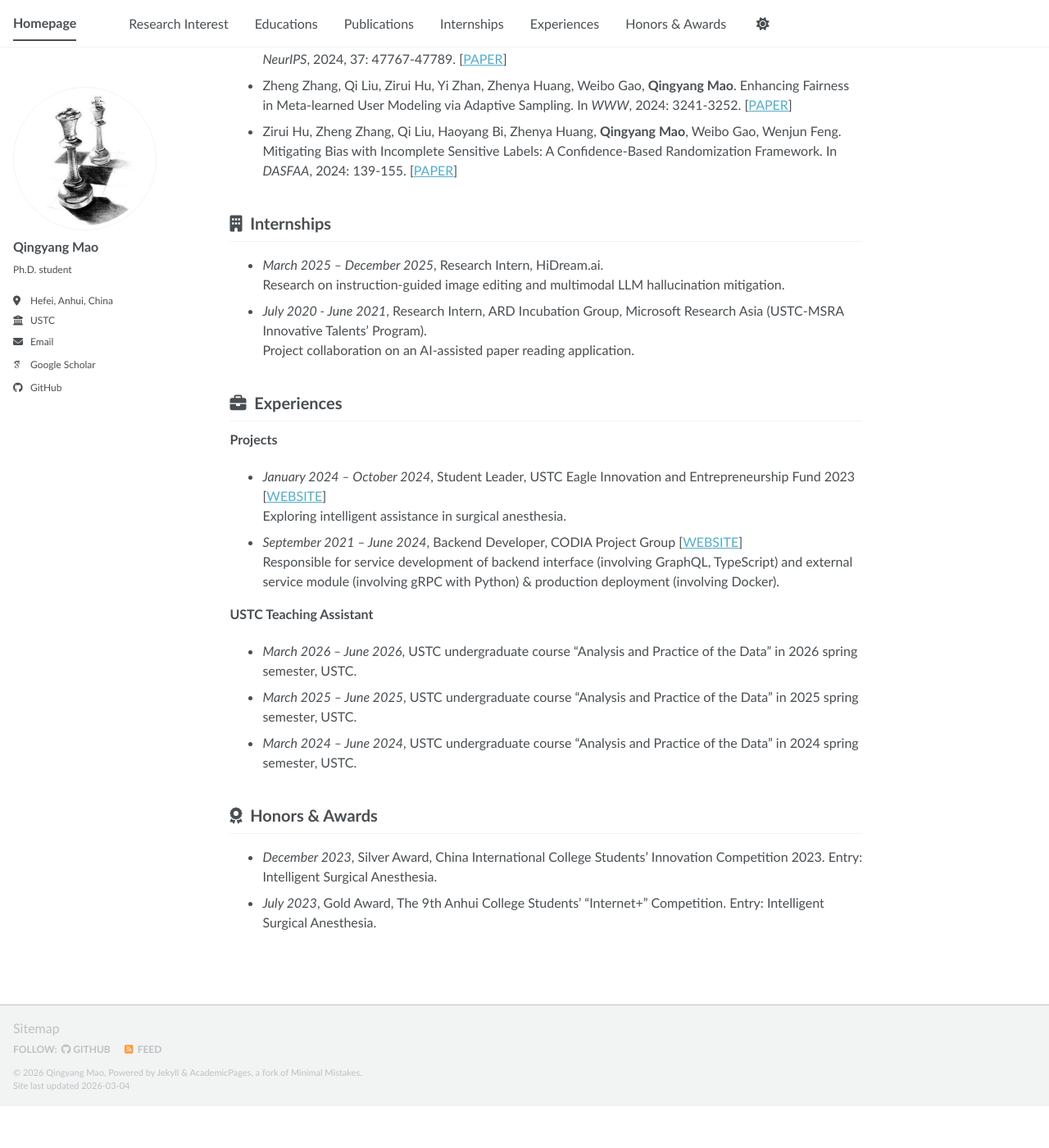
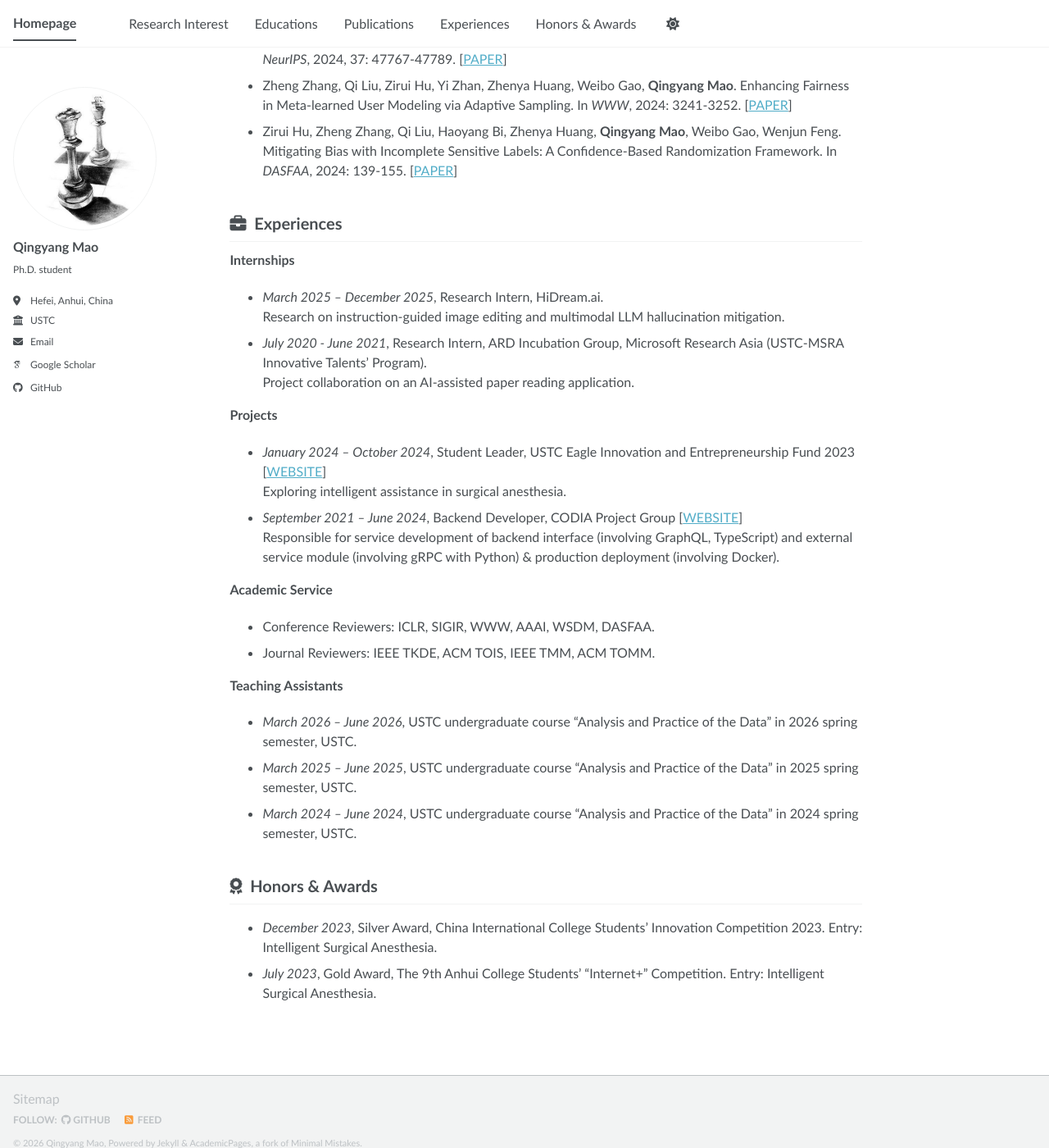
Before and after one commit to Double680/Double680.github.io, a Jekyll site: the page built from _pages/about.md, in a window 1280 px wide and 1400 px high, scrolled down 1736 px. Shown: the whole window at 82% size. Built offline with Jekyll 4.4.1, drawn with Linux system fonts in a browser that asks for light colours; some web fonts are replaced; a script bundle is joined from its source files by our own code; library files that are not in the unit come from our copies; before the commit the page ends 3085 px from its top, so only the background shows below that.

Commit message:
update experience

```diff
--- a/_data/navigation.yml
+++ b/_data/navigation.yml
@@ -7,8 +7,6 @@ main:
     url: "/#educations"
   - title: "Publications"
     url: "/#publications"
-  - title: "Internships"
-    url: "/#internships"
   - title: "Experiences"
     url: "/#experiences"
   - title: "Honors & Awards"
--- a/_pages/about.md
+++ b/_pages/about.md
@@ -44,14 +44,14 @@ I am currently a Ph.D. student at the State Key Laboratory of Cognitive Intellig
 - Zheng Zhang, Qi Liu, Zirui Hu, Yi Zhan, Zhenya Huang, Weibo Gao, **Qingyang Mao**. Enhancing Fairness in Meta-learned User Modeling via Adaptive Sampling. In *WWW*, 2024: 3241-3252. [[PAPER](https://dl.acm.org/doi/abs/10.1145/3589334.3645369)]
 - Zirui Hu, Zheng Zhang, Qi Liu, Haoyang Bi, Zhenya Huang, **Qingyang Mao**, Weibo Gao, Wenjun Feng. Mitigating Bias with Incomplete Sensitive Labels: A Confidence-Based Randomization Framework. In *DASFAA*, 2024: 139-155. [[PAPER](https://link.springer.com/chapter/10.1007/978-981-97-5562-2_9)]
 
-## <i class="fas fa-building"></i>&nbsp; Internships {#internships}
+## <i class="fas fa-briefcase"></i>&nbsp; Experiences {#experiences}
+
+**Internships**
 
 - *March 2025 – December 2025*, Research Intern, HiDream.ai. <br>
   Research on instruction-guided image editing and multimodal LLM hallucination mitigation.
 - *July 2020 - June 2021*, Research Intern, ARD Incubation Group, Microsoft Research Asia (USTC-MSRA Innovative Talents' Program). <br>
   Project collaboration on an AI-assisted paper reading application.
-
-## <i class="fas fa-briefcase"></i>&nbsp; Experiences {#experiences}
 
 **Projects**
 
@@ -60,7 +60,12 @@ Exploring intelligent assistance in surgical anesthesia.
 - *September 2021 – June 2024*, Backend Developer, CODIA Project Group [[WEBSITE](https://code.bdaa.pro/)]<br>
 Responsible for service development of backend interface (involving GraphQL, TypeScript) and external service module (involving gRPC with Python) & production deployment (involving Docker).
 
-**USTC Teaching Assistant**
+**Academic Service**
+
+- Conference Reviewers: ICLR, SIGIR, WWW, AAAI, WSDM, DASFAA.
+- Journal Reviewers: IEEE TKDE, ACM TOIS, IEEE TMM, ACM TOMM.
+
+**Teaching Assistants**
 
 - *March 2026 – June 2026*, USTC undergraduate course "Analysis and Practice of the Data" in 2026 spring semester, USTC.
 - *March 2025 – June 2025*, USTC undergraduate course "Analysis and Practice of the Data" in 2025 spring semester, USTC.
```
